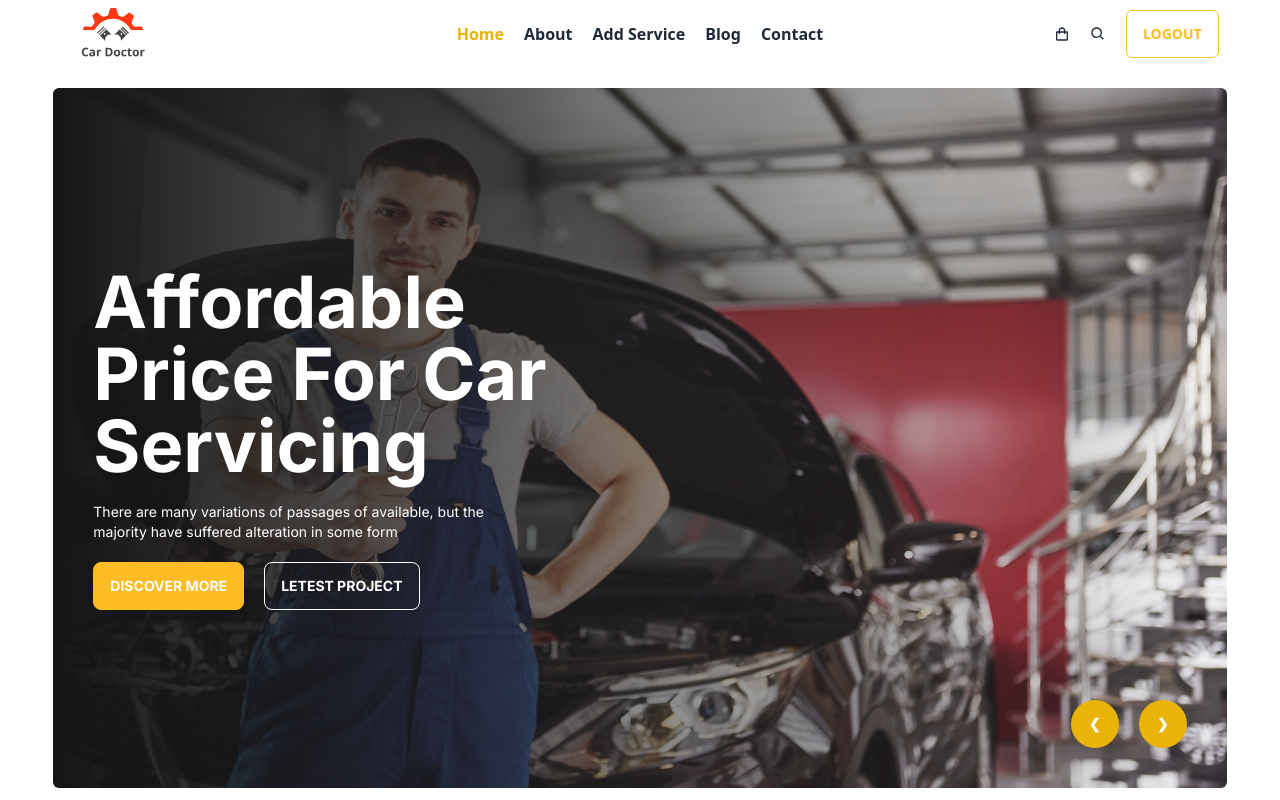
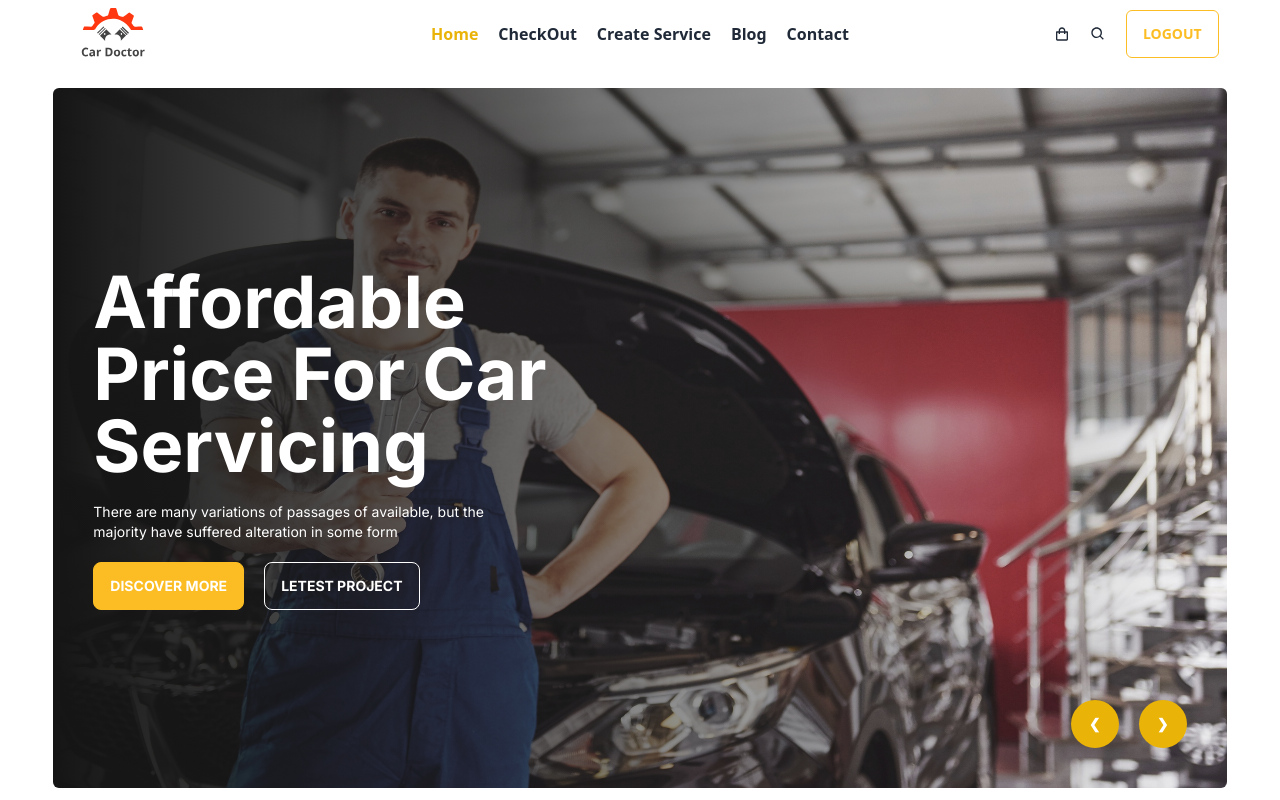
Before and after one commit to mohaiminur24/Car-Doctor-Client-Side, a React (Vite) app: page / in a window 1280 px wide. Shown: the top 800 px of the page. Built offline with nearby package versions, Linux system fonts and the light colour scheme; no server answers; sample sign-in values are in the browser's storage.

Commit message:
delete service is complete

```diff
--- /dev/null
+++ b/src/CheckoutLayout/CheckOutService.jsx
@@ -0,0 +1,12 @@
+import React from 'react';
+
+const CheckOutService = () => {
+    return (
+        <div>
+            <h1>This is checkout service</h1>
+
+        </div>
+    );
+};
+
+export default CheckOutService;
--- a/src/HeaderFooterLayout/Header.jsx
+++ b/src/HeaderFooterLayout/Header.jsx
@@ -26,12 +26,15 @@ const Header = () => {
           Home
         </NavLink>
       </li>
-      <li>
+      {
+        user &&
+        <>
+        <li>
         <NavLink
           className={({ isActive }) => isActive && "text-yellow-500"}
-          to="/about"
+          to="/checkout"
         >
-          About
+          CheckOut
         </NavLink>
       </li>
       <li>
@@ -39,9 +42,11 @@ const Header = () => {
           className={({ isActive }) => isActive && "text-yellow-500"}
           to="/addservice"
         >
-          Add Service
+          Create Service
         </NavLink>
       </li>
+        </>
+      }
       <li>
         <NavLink
           className={({ isActive }) => isActive && "text-yellow-500"}
--- a/src/ShareableComponents/ServiceDetails.jsx
+++ b/src/ShareableComponents/ServiceDetails.jsx
@@ -1,15 +1,32 @@
-import React from 'react';
-import { NavLink, useLoaderData } from 'react-router-dom';
+import React, { useContext } from 'react';
+import { NavLink, useLoaderData, useNavigate } from 'react-router-dom';
 import PageBanner from './PageBanner';
 import Facility from './Facility';
 import { BiRightArrowAlt } from "react-icons/bi";
 import logo from "../assets/logo.svg"
+import { AuthContext } from '../AuthContextLayout/AuthContexts';
 
 
 const ServiceDetails = () => {
+    const {sethomedataloading,homedataloading} = useContext(AuthContext);
     const service = useLoaderData();
-    console.log(service);
     const {_id,img,price,title, facility,description} = service;
+    const nevigate = useNavigate();
+
+    const handledeleteservice =()=>{
+        fetch(`http://localhost:5000/servicedelete/${_id}`, {
+            method:"DELETE",
+        }).then(res => res.json()).then(data=> {
+            if(data.deletedCount){
+                sethomedataloading(!homedataloading);
+                alert("Your Service is Successfully deleted!");
+                nevigate("/");
+            }else{
+                alert("Something wrong try again!");
+            }
+        })
+    };
+
     return (
         <div>
             <PageBanner title="Home/Service Details">Service Details</PageBanner>
@@ -22,6 +39,7 @@ const ServiceDetails = () => {
                     <div className='grid grid-cols-2 gap-5'>
                         {facility && facility.map(facility=> <Facility key={Math.random()*100} facility={facility}/>)}
                     </div>
+                    <button onClick={handledeleteservice} className='px-5 py-2 bg-yellow-500 font-bold text-white rounded-md'>Delete Service</button>
                 </div>
                 <div className='space-y-10'>
                     <div className='font-inter p-10 space-y-4 bg-gray-100 h-fit rounded-md'>
```
Also changed, not shown: src/Routelayout/Route.jsx (+6 -1 lines).
